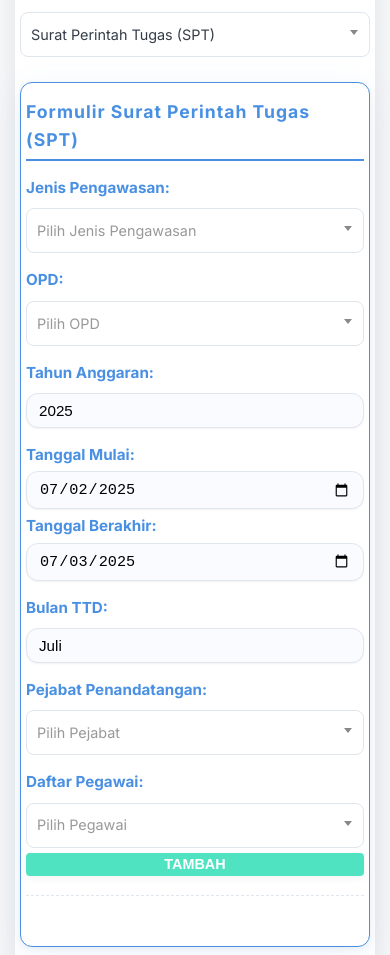
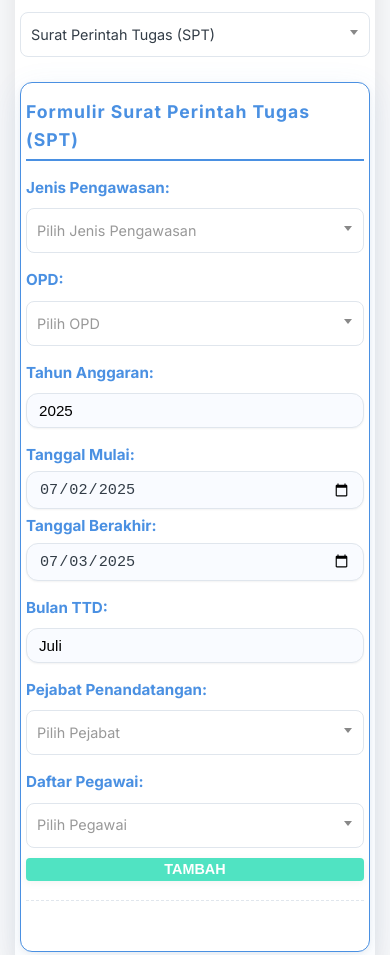
Before and after one commit to Nxn128790/Web-Naskah-Dinas, a website: page public/index.html in a window 390 px wide. Shown: the part 145-1100 px from the top of the page. Drawn offline with nearby package versions, Linux system fonts and the light colour scheme; no server answers.

Commit message:
Perbaikan Tampilan

```diff
--- a/public/style.css
+++ b/public/style.css
@@ -175,6 +175,21 @@ select {
     box-shadow: 0 1px 2px var(--shadow-light);
 }
 
+/* Perbaiki border input tanggal di Safari/iOS */
+input[type="date"] {
+    appearance: none;
+    -webkit-appearance: none;
+    background-color: #f9fbff;
+    border: 1.5px solid var(--border-color);
+    border-radius: var(--radius-medium);
+    color: var(--text-dark);
+    font-size: 1rem;
+    padding: 0.75rem 1rem;
+    box-shadow: 0 1px 2px var(--shadow-light);
+    position: relative;
+    z-index: 1;
+}
+
 input[type="text"]::placeholder,
 input[type="date"]::placeholder {
     color: var(--text-light);
@@ -186,6 +201,7 @@ input[type="date"]:focus,
 select:focus {
     border-color: var(--primary-color);
     box-shadow: 0 0 0 2px rgba(74,144,226,0.10);
+    outline: none;
 }
 
 /* Date Range Group */
@@ -323,28 +339,39 @@ button {
 /* Flex Row for Add Button */
 .flex-row {
     display: flex;
-    /* Mobile-First: Flex-direction default untuk layar kecil */
-    flex-direction: column;
-    gap: var(--spacing-sm); /* 10px */
-    align-items: stretch;
+    flex-direction: row;
+    gap: var(--spacing-xs);
+    align-items: center;
 }
 
 .flex-row .modern-dropdown {
-    flex: 1;
+    flex: 1 1 0;
     min-width: 0;
 }
 
 .flex-row button {
-    flex-shrink: 0;
-    /* Mobile-First: Lebar dan tinggi default untuk layar kecil */
-    width: 100%;
-    height: auto;
+    width: auto;
+    height: var(--button-height);
     align-self: stretch;
+    margin-left: var(--spacing-xs);
+    padding-top: 0;
+    padding-bottom: 0;
     display: flex;
     align-items: center;
     justify-content: center;
-    padding-top: 0;
-    padding-bottom: 0;
+}
+
+@media (max-width: 500px) {
+    .flex-row {
+        flex-direction: column;
+        align-items: stretch;
+    }
+    .flex-row button {
+        width: 100%;
+        margin-left: 0;
+        margin-top: var(--spacing-xs);
+        height: auto;
+    }
 }
 
 /* Select2 Customization */
```
